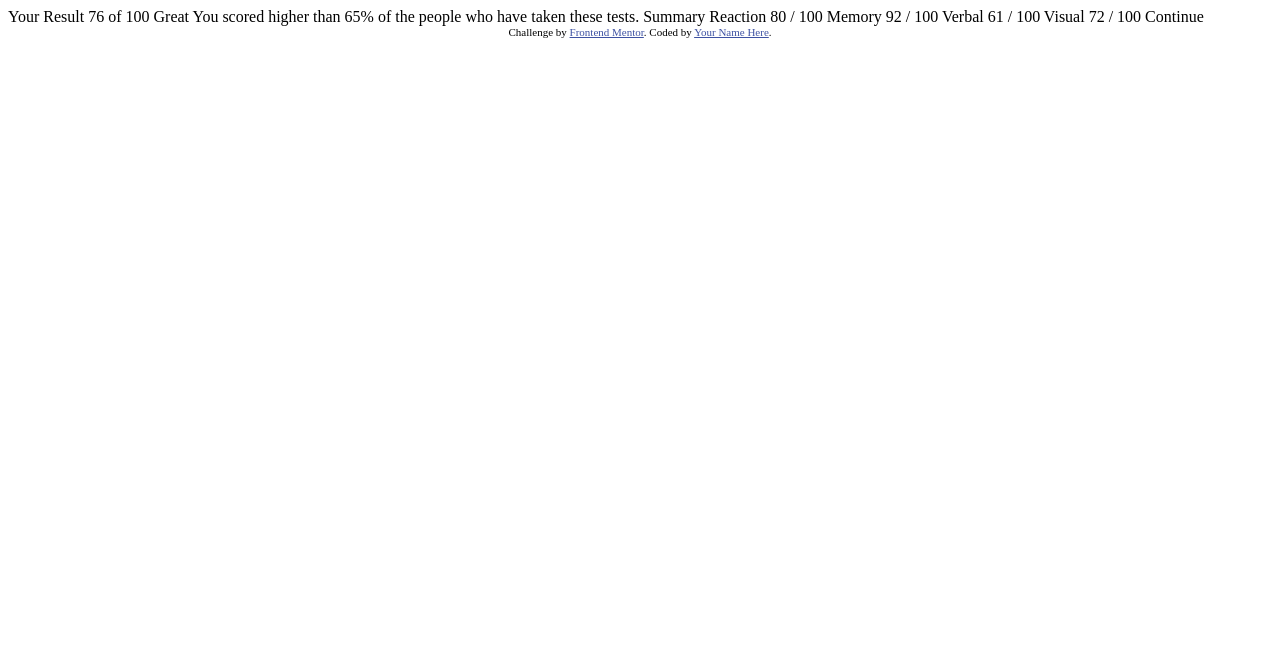
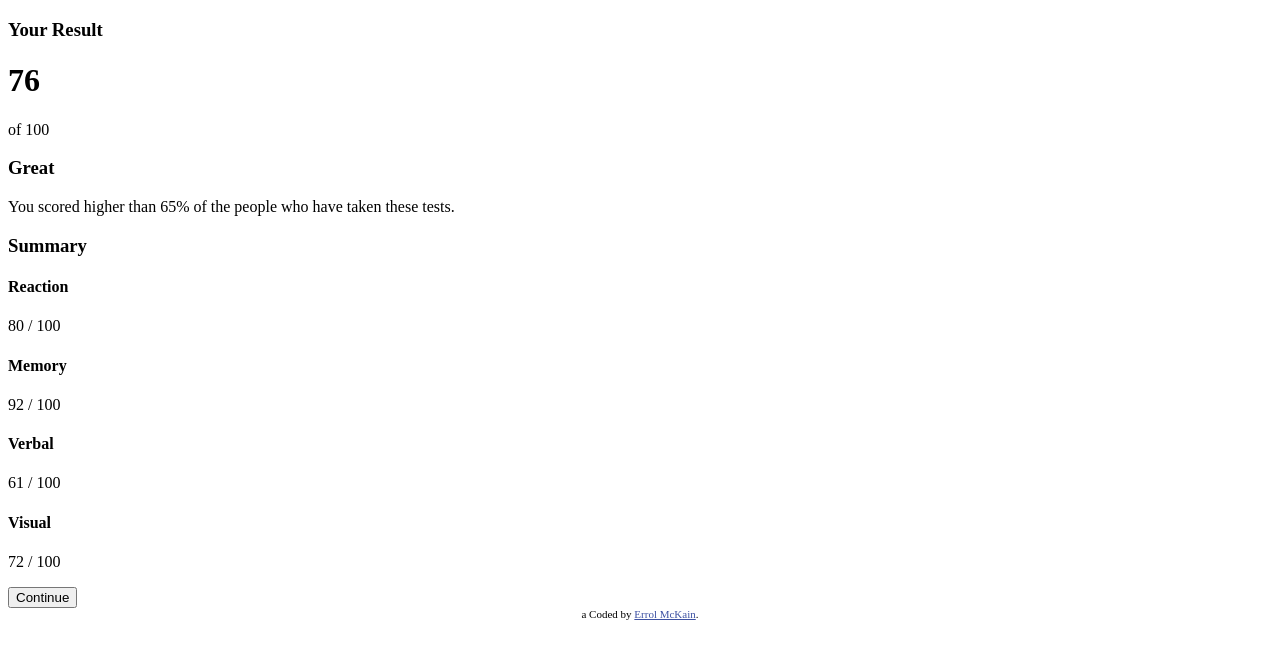
Before and after one commit to errolmckain/results-summary-component, a plain HTML site: page index.html in a window 1280 px wide. Drawn offline with Linux system fonts and the light colour scheme.

Commit message:
Setup of file and structure

```diff
--- a/index.html
+++ b/index.html
@@ -1,47 +1,51 @@
 <!DOCTYPE html>
 <html lang="en">
+
   <head>
     <meta charset="UTF-8">
-  <meta name="viewport" content="width=device-width, initial-scale=1.0"> <!-- displays site properly based on user's device -->
+    <meta name="viewport" content="width=device-width, initial-scale=1.0">
+    <!-- displays site properly based on user's device -->
 
     <link rel="icon" type="image/png" sizes="32x32" href="./assets/images/favicon-32x32.png">
-
+    <link rel="stylesheet" href="style.css">
     <title>Frontend Mentor | Results summary component</title>
 
-  <!-- Feel free to remove these styles or customise in your own stylesheet 👍 -->
-  <style>
-    .attribution { font-size: 11px; text-align: center; }
-    .attribution a { color: hsl(228, 45%, 44%); }
-  </style>
   </head>
+
   <body>
+    <div class="card"></div>
+    <div class="card-left">
+      <h3>Your Result</h3>
+      <h1>76</h1>
+      <p>of 100</p>
 
-  Your Result
-  76
-  of 100
+      <h3>Great</h3>
+      <p>You scored higher than 65% of the people who have taken these tests.</p>
+    </div>
 
-  Great
-  You scored higher than 65% of the people who have taken these tests.
+    <div class="card-right">
+      <h3>Summary</h3>
 
-  Summary
+      <h4>Reaction</h4>
+      <p>80 / 100</p>
 
-  Reaction
-  80 / 100
+      <h4>Memory</h4>
+      <p>92 / 100</p>
 
-  Memory
-  92 / 100
+      <h4>Verbal</h4>
+      <p>61 / 100</p>
 
-  Verbal
-  61 / 100
+      <h4>Visual</h4>
+      <p>72 / 100</p>
 
-  Visual
-  72 / 100
+      <button>Continue</button>
+    </div>
 
-  Continue
 
-  <div class="attribution">
-    Challenge by <a href="https://www.frontendmentor.io?ref=challenge" target="_blank">Frontend Mentor</a>.
-    Coded by <a href="#">Your Name Here</a>.
+
+    <div class="attribution">a
+      Coded by <a href="#">Errol McKain</a>.
     </div>
   </body>
+
 </html>
--- /dev/null
+++ b/style.css
@@ -0,0 +1,8 @@
+.attribution {
+  font-size: 11px;
+  text-align: center;
+}
+
+.attribution a {
+  color: hsl(228, 45%, 44%);
+}
```
Lines whose indentation alone changed are shown as unchanged.
